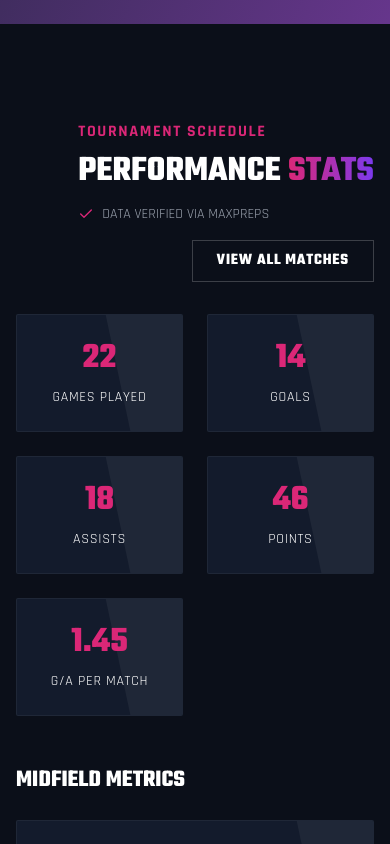
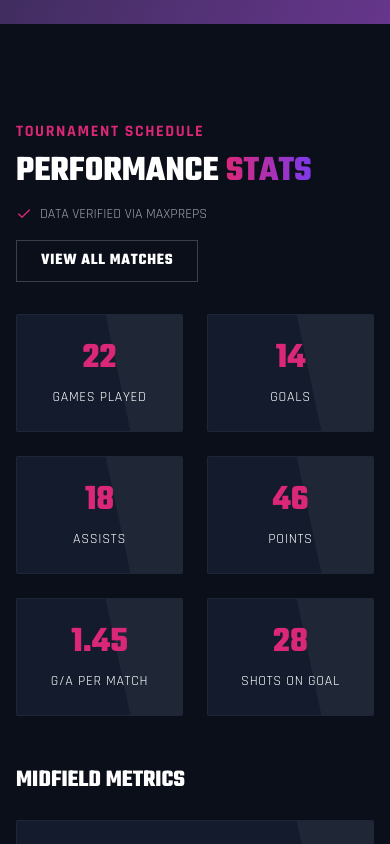
Before and after one commit to student-athlete-portfolios/jeremiahsmith-soccer-onepager, a React (Vite) app: page / in a window 390 px wide. Shown: the part 820-1664 px from the top of the page. Built offline with nearby package versions, Linux system fonts and the light colour scheme; grey boxes are pictures that could not be loaded.

Commit message:
perfromance-stats updated

```diff
--- a/App.tsx
+++ b/App.tsx
@@ -55,7 +55,7 @@ const MOCK_HIGHLIGHTS = [
     description: 'An in-depth analysis of the upcoming championship finals and what fans can expect from this highly anticipated clash.',
     date: 'October 25, 2024',
     match: 'Championship Finals',
-    image: 'https://images.unsplash.com/photo-1517466787929-bc90951d0974?q=80&w=1000&auto=format&fit=crop'
+    image: 'https://images.unsplash.com/photo-1574629810360-7efbbe195018?q=80&w=1000&auto=format&fit=crop'
   },
   {
     id: 'n2',
@@ -63,7 +63,7 @@ const MOCK_HIGHLIGHTS = [
     description: 'Discover the emerging talents making waves in the league this season with their exceptional performances.',
     date: 'October 24, 2024',
     match: 'Season Highlights',
-    image: 'https://images.unsplash.com/photo-1522770179533-24471fcdba45?q=80&w=1000&auto=format&fit=crop'
+    image: 'https://images.unsplash.com/photo-1579952363873-27f3bade9f55?q=80&w=1000&auto=format&fit=crop'
   },
   {
     id: 'n3',
@@ -71,7 +71,7 @@ const MOCK_HIGHLIGHTS = [
     description: 'A look at the cutting-edge stadium design that represents the future of football infrastructure and fan experience.',
     date: 'October 22, 2024',
     match: 'Stadium Tour',
-    image: 'https://images.unsplash.com/photo-1504454172868-9583784a66e9?q=80&w=1000&auto=format&fit=crop'
+    image: 'https://images.unsplash.com/photo-1461896836934-ffe607ba8211?q=80&w=1000&auto=format&fit=crop'
   }
 ];
 
--- a/components/PerformanceStats.tsx
+++ b/components/PerformanceStats.tsx
@@ -14,6 +14,7 @@ const PerformanceStats: React.FC = () => {
     { id: '3', value: '18', label: 'ASSISTS' },
     { id: '4', value: '46', label: 'POINTS' },
     { id: '5', value: '1.45', label: 'G/A PER MATCH' },
+    { id: '6', value: '28', label: 'SHOTS ON GOAL' },
   ];
 
   const midfieldMetrics: PerformanceStat[] = [
@@ -25,7 +26,7 @@ const PerformanceStats: React.FC = () => {
   return (
     <section id="performance" className="py-24 bg-[#0b0f19] relative">
       <div className="container mx-auto px-4">
-        <div className="flex flex-col md:flex-row justify-between items-end mb-8 gap-4">
+        <div className="flex flex-col md:flex-row justify-between items-start mb-8 gap-4">
             <div>
                 <span className="text-plaon-pink font-bold tracking-widest uppercase mb-2 block">Tournament Schedule</span>
                 <h2 className="text-4xl md:text-5xl font-display font-bold uppercase">Performance <span className="text-transparent bg-clip-text bg-gradient-to-r from-plaon-pink to-plaon-accent">Stats</span></h2>
@@ -40,7 +41,7 @@ const PerformanceStats: React.FC = () => {
         </div>
 
         {/* Performance Stats Section */}
-        <div className="grid grid-cols-2 md:grid-cols-3 lg:grid-cols-5 gap-6 mb-12">
+        <div className="grid grid-cols-2 md:grid-cols-3 lg:grid-cols-6 gap-6 mb-12">
           {performanceStats.map((stat) => (
             <div key={stat.id} className="relative group">
               <div className="absolute inset-0 bg-gradient-to-r from-plaon-accent/20 to-plaon-pink/10 opacity-0 group-hover:opacity-100 transition-opacity duration-300 rounded-sm"></div>
```
